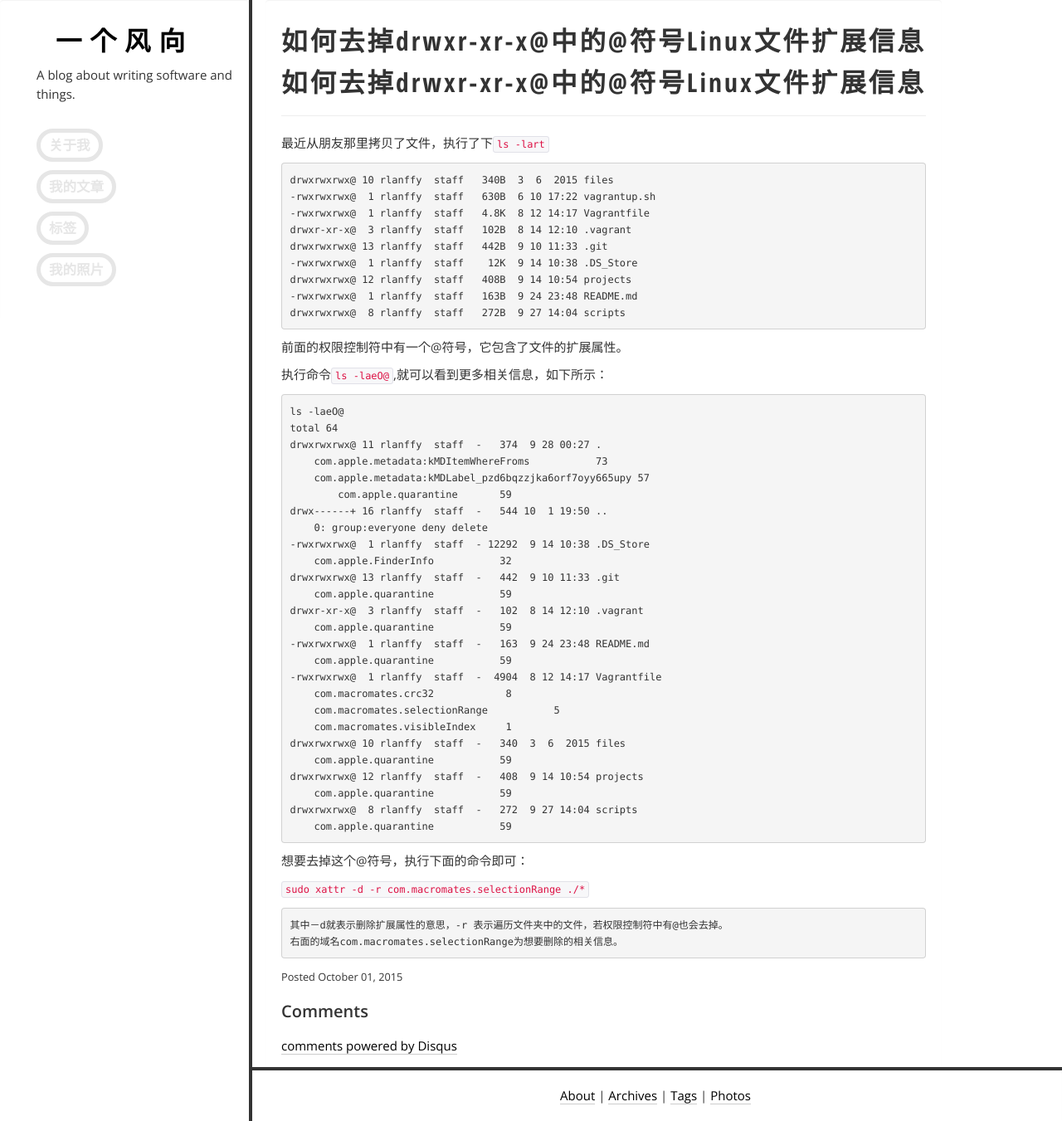
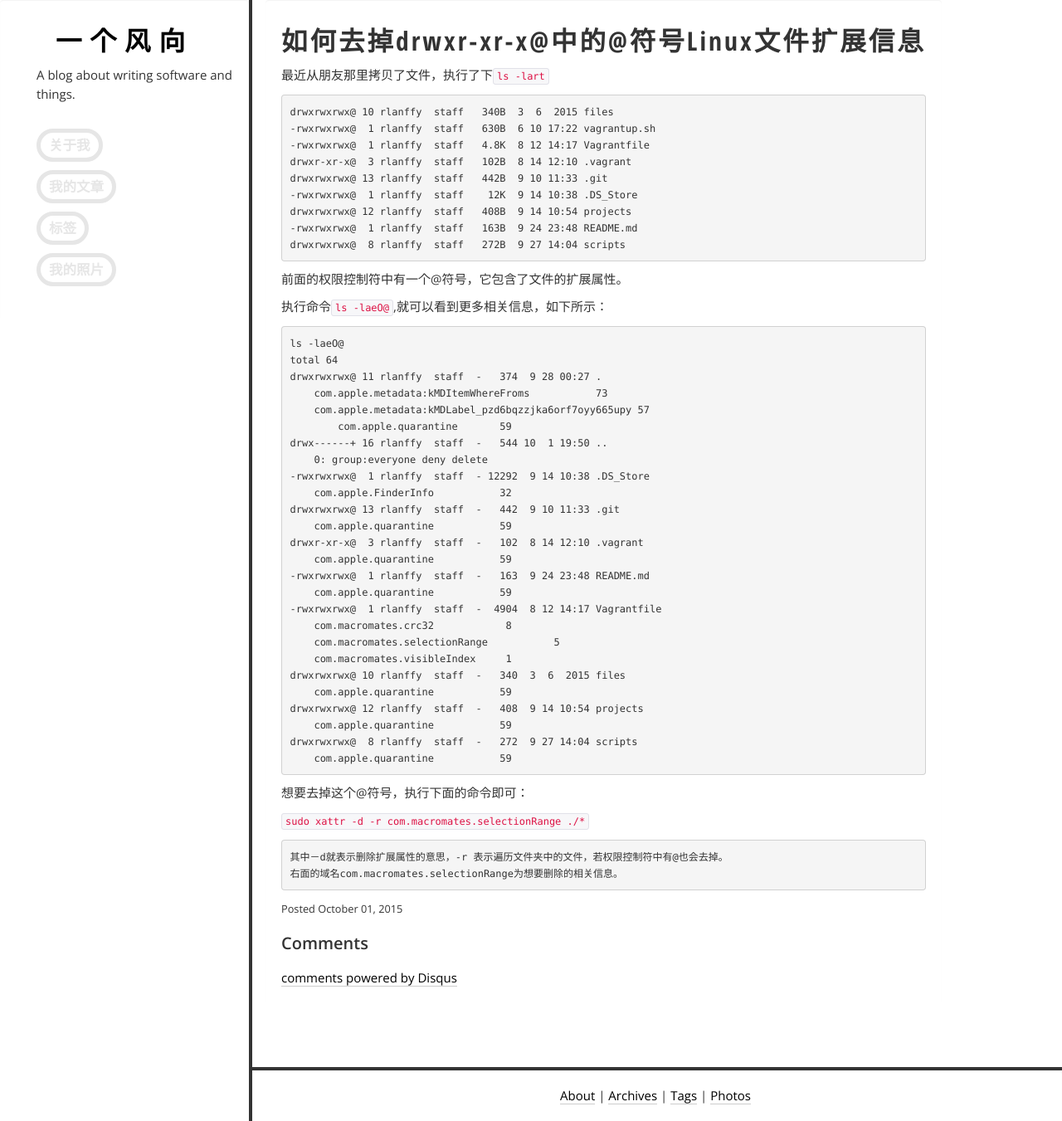
Before and after one commit to lanffy/lanffy.github.io, a Jekyll site: the page built from _posts/2015/2015-10-01-如何去掉drwxr-xr-x@中的@符号linux文件扩展信息.md, in a window 1280 px wide and 1351 px high. Shown: the whole window at 83% size. Built offline with Jekyll 4.4.1, drawn with Linux system fonts in a browser that asks for light colours; comment, search, counter and statistics services are not loaded.

Commit message:
updated post

````diff
--- a/_posts/2015/2015-10-01-如何去掉drwxr-xr-x@中的@符号linux文件扩展信息.md
+++ b/_posts/2015/2015-10-01-如何去掉drwxr-xr-x@中的@符号linux文件扩展信息.md
@@ -1,15 +1,8 @@
 ---
 layout: post
-
 title: "如何去掉drwxr-xr-x@中的@符号Linux文件扩展信息"
-
 tags: [Linux, 扩展信息]
-
 author_name: R_Lanffy
-
----
-
-#如何去掉drwxr-xr-x@中的@符号Linux文件扩展信息
 ---
 
 最近从朋友那里拷贝了文件，执行了下```ls -lart```
````
